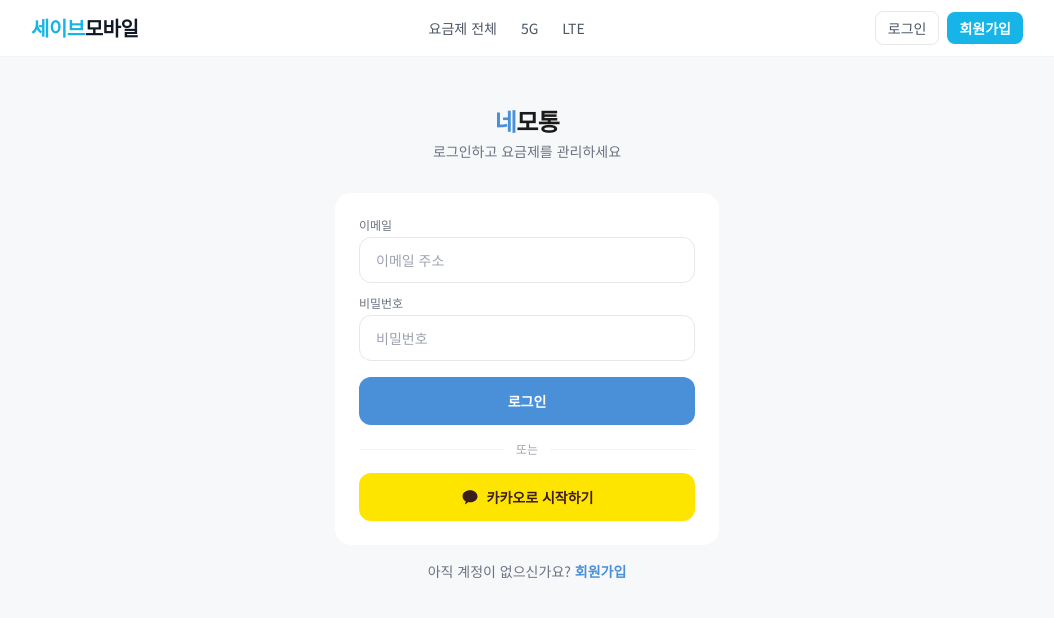
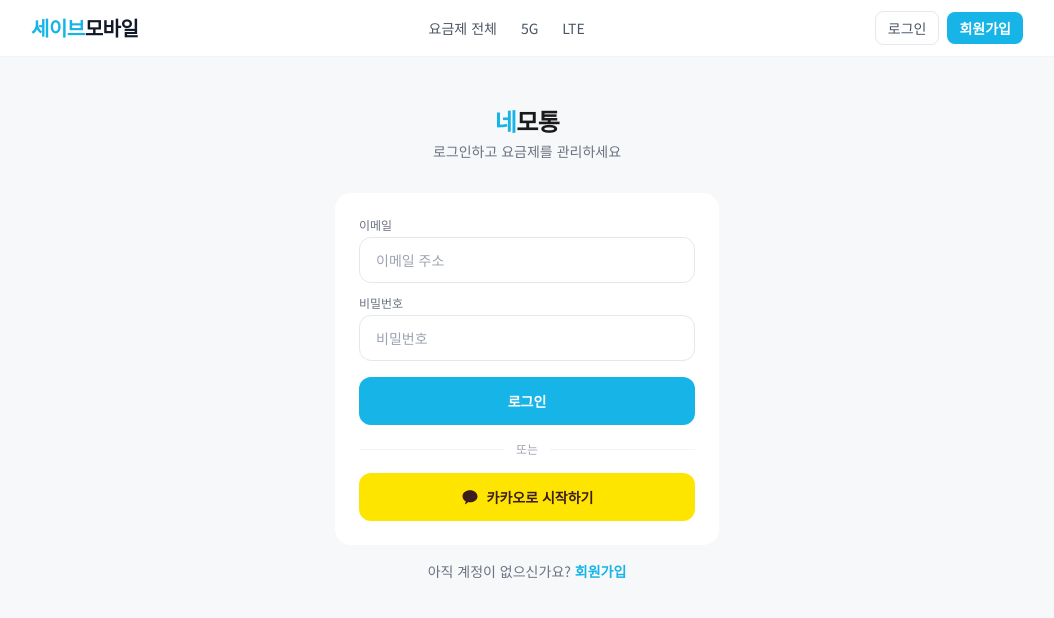
Before and after one commit to Semotong/4motong, a Next.js app: page /auth/login in a window 1280 px wide. Shown: the top 618 px of the page, without its empty margins (113-1167 px from the left). Built offline with nearby package versions, Linux system fonts and the light colour scheme; no server answers.

Commit message:
auth/login: redirect 파라미터 지원 + 색상 기본색으로 통일

```diff
--- a/src/app/auth/login/page.tsx
+++ b/src/app/auth/login/page.tsx
@@ -19,7 +19,8 @@
     const result = await login(form.email, form.password);
     setLoading(false);
     if (result.success) {
-      router.push('/');
+      const redirect = new URLSearchParams(window.location.search).get('redirect');
+      router.push(redirect || '/');
     } else {
       setError(result.message || '로그인에 실패했어요');
     }
@@ -29,7 +30,7 @@
     <div className="max-w-sm mx-auto pt-8">
       <div className="text-center mb-8">
         <Link href="/" className="text-2xl font-extrabold tracking-tight">
-          <span style={{ color: '#4A90D9' }}>네</span>모통
+          <span style={{ color: '#17B4E8' }}>네</span>모통
         </Link>
         <p className="text-sm text-gray-500 mt-1">로그인하고 요금제를 관리하세요</p>
       </div>
@@ -51,7 +52,7 @@
           </div>
           <button type="submit" disabled={loading}
             className="w-full text-sm font-bold text-white py-3.5 rounded-xl mt-1 disabled:opacity-60"
-            style={{ backgroundColor: '#4A90D9' }}>
+            style={{ backgroundColor: '#17B4E8' }}>
             {loading ? '로그인 중...' : '로그인'}
           </button>
         </form>
@@ -75,7 +76,7 @@
 
       <p className="text-center text-sm text-gray-500">
         아직 계정이 없으신가요?{' '}
-        <Link href="/auth/signup" style={{ color: '#4A90D9' }} className="font-bold">회원가입</Link>
+        <Link href="/auth/signup" style={{ color: '#17B4E8' }} className="font-bold">회원가입</Link>
       </p>
     </div>
   );
```
